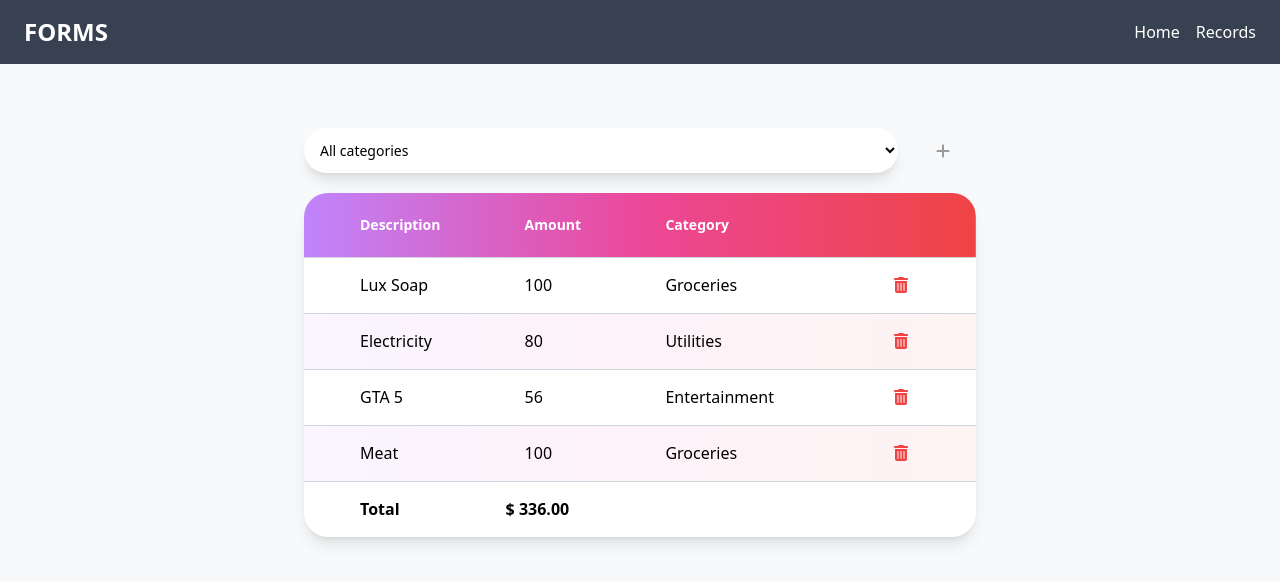
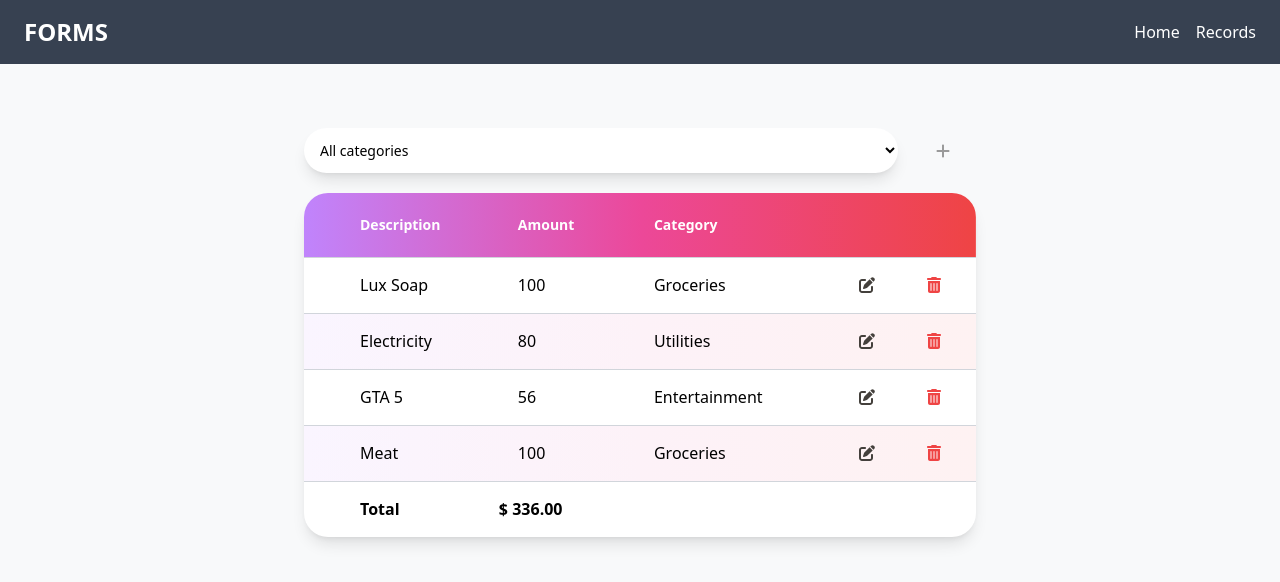
Before and after one commit to ChShehroz/React-hook-forms, a React (Vite) app: page /expense in a window 1280 px wide. Shown: the top 582 px of the page. Built offline with nearby package versions, Linux system fonts and the light colour scheme.

Commit message:
edit button

```diff
--- a/src/Expense-tracker/Component/ExpenseList.tsx
+++ b/src/Expense-tracker/Component/ExpenseList.tsx
@@ -1,6 +1,6 @@
 import styles from "../../assets/Style/Style.module.css";
 import { FontAwesomeIcon } from "@fortawesome/react-fontawesome";
-import { faTrashCan } from "@fortawesome/free-solid-svg-icons";
+import { faPenToSquare, faTrashCan } from "@fortawesome/free-solid-svg-icons";
 
 interface Expense {
   id: number;
@@ -25,7 +25,8 @@ const ExpenseList = ({ expenses, onDelete }: Props) => {
             <th className="pl-14 text-sm rounded-tl-3xl">Description</th>
             <th className="px-5 text-sm ">Amount</th>
             <th className="px-5 text-sm ">Category</th>
-            <th className="px-5 text-sm rounded-tr-3xl"></th>
+            <th className="px-1 text-sm "></th>
+            <th className="px-1 text-sm rounded-tr-3xl"></th>
           </tr>
         </thead>
         <tbody>
@@ -41,7 +42,18 @@ const ExpenseList = ({ expenses, onDelete }: Props) => {
               <td className="pl-14">{expense.description}</td>
               <td className="px-5">{expense.amount}</td>
               <td className="px-5">{expense.category}</td>
-              <td className="px-5">
+              <td className="px-1">
+                <div className="group relative">
+                  <button className="border border-none hover:border-red-500 text-stone-700 hover:bg-neutral-900 hover:text-white px-3 py-1.5 rounded-md">
+                    <FontAwesomeIcon icon={faPenToSquare} />
+                  </button>
+
+                  <span className="absolute -top-7 -left-10 transition-all scale-0 rounded-lg bg-gray-800 p-2 text-xs text-white group-hover:scale-100">
+                    Edit
+                  </span>
+                </div>
+              </td>
+              <td className="px-1">
                 <div className="group relative">
                   <button
                     className="border border-none hover:border-red-500 text-red-500 hover:bg-red-500 hover:text-white px-3 py-1.5 rounded-md"
@@ -50,7 +62,7 @@ const ExpenseList = ({ expenses, onDelete }: Props) => {
                     <FontAwesomeIcon icon={faTrashCan} />
                   </button>
 
-                  <span className="absolute top-0.5 -left-14 transition-all scale-0 rounded-lg bg-gray-800 p-2 text-xs text-white group-hover:scale-100">
+                  <span className="absolute -top-7 -left-12 transition-all scale-0 rounded-lg bg-gray-800 p-2 text-xs text-white group-hover:scale-100">
                     Delete
                   </span>
                 </div>
@@ -68,7 +80,8 @@ const ExpenseList = ({ expenses, onDelete }: Props) => {
                 .toFixed(2)}
             </td>
             <td className="px-5"></td>
-            <td className="px-5"></td>
+            <td className="px-1"></td>
+            <td className="px-1"></td>
           </tr>
         </tfoot>
       </table>
```
